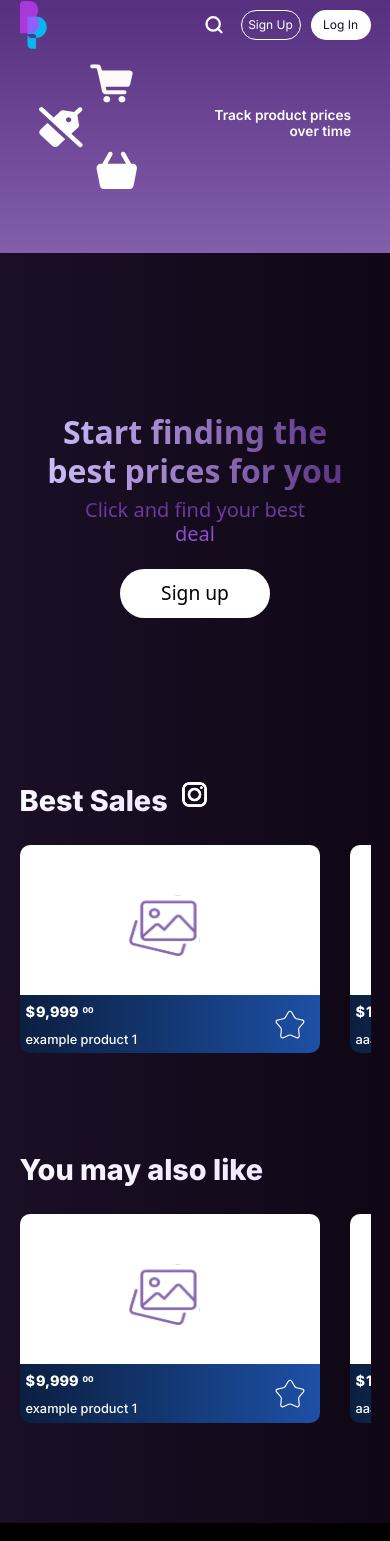
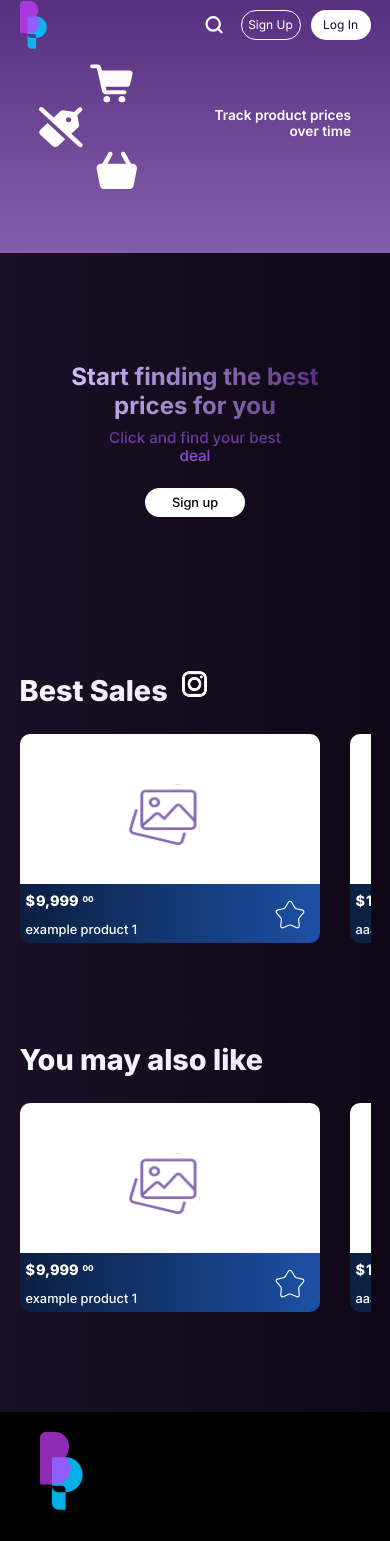
Before and after one commit to workdayr/Web_repo, a Vue app in the folder frontend/: page / in a window 390 px wide. Shown: the top 1541 px of the page. Built offline with nearby package versions, Linux system fonts and the light colour scheme.

Commit message:
fix: resolve logo CSS conflict and FindBestPrices responsiveness

```diff
--- a/frontend/src/assets/styles/Dashboard/SidemenuComponent.css
+++ b/frontend/src/assets/styles/Dashboard/SidemenuComponent.css
@@ -41,15 +41,7 @@
 
 }
 
-.sideMenu__title{
-    font-size:20px;
-    font-weight: 700;
-    color: #1B0F26;
-}
-.bprcs-logo{
-    width: 30px;
-    height: 35px;
-}
+
 @media (max-width: 768px) {
     .sideMenu__container {
         position:fixed;
--- a/frontend/src/assets/styles/FindBestPrices.css
+++ b/frontend/src/assets/styles/Homepage/FindBestPrices.css
@@ -1,9 +1,8 @@
 .cta-container {
-  margin-top: 100px;
+  margin: 100px 0;
   color: white;
-  padding: 60px 20px;
-  margin-bottom: 100px;
-
+  padding: 60px;
+  font-family: 'Inter';
 }
 
 .cta-container__welcomeText {
@@ -67,3 +66,54 @@
   color: white;
   opacity: 0.9;
 }
+
+
+@media (max-width: 688px) {
+  .cta-button {
+    font-size: 1rem;
+    width: 130px;
+    padding: 7px 15px;
+  }
+  .cta-container__welcomeText {
+    font-size: 1.8rem;
+  }
+  .welcomeText__description {
+    font-size: 1.15rem;
+
+  }
+}
+
+@media (max-width: 500px) {
+  .cta-container {
+    margin: 60px 0;
+    padding: 50px;
+  }
+  .cta-button {
+    font-size: 0.8rem;
+    width: 100px;
+    padding: 5px 10px;
+  }
+  .cta-container__welcomeText {
+    font-size: 1.5rem;
+  }
+  .welcomeText__description {
+    font-size: 0.95rem;
+  }
+}
+@media (max-width: 320px) {
+  .cta-container {
+    margin: 50px 0;
+    padding: 40px;
+  }
+  .cta-button {
+    font-size: 0.7rem;
+    width: 90px;
+    padding: 5px 10px;
+  }
+  .cta-container__welcomeText {
+    font-size: 1.2rem;
+  }
+  .welcomeText__description {
+    font-size: 0.8rem;
+  }
+}
--- a/frontend/src/assets/styles/Layout/FooterComponent.css
+++ b/frontend/src/assets/styles/Layout/FooterComponent.css
@@ -13,6 +13,10 @@ footer {
 	color: #fff;
 	font-weight: 250;
 	font-size: 0.9rem;
+}
+
+.footer-logo {
+	height: 100px;
 }
 
 .footer-header{
@@ -90,7 +94,9 @@ footer {
 		grid-template-rows: repeat(3, 1fr);
 		font-size: clamp(10px, 1.3vw, 18px);
 	}
-
+	.footer-logo {
+		height: 70%;
+	}
 	.footer-header{
 		font-size: clamp(12px, 1.5vw, 22px);
 	}
--- a/frontend/src/components/Homepage/FindBestPrices.vue
+++ b/frontend/src/components/Homepage/FindBestPrices.vue
@@ -34,6 +34,6 @@ export default {
 </script>
 
 <style scoped>
-@import "@/assets/styles/FindBestPrices.css";
+@import "@/assets/styles/Homepage/FindBestPrices.css";
 
 </style>
--- a/frontend/src/components/Homepage/OpinionsComponent.vue
+++ b/frontend/src/components/Homepage/OpinionsComponent.vue
@@ -65,5 +65,5 @@ export default {
 </script>
 
 <style scoped>
-@import "@/assets/styles/OpinionsComponent.css";
+@import "@/assets/styles/Homepage/OpinionsComponent.css";
 </style>
--- a/frontend/src/components/Layout/FooterComponent.vue
+++ b/frontend/src/components/Layout/FooterComponent.vue
@@ -1,7 +1,7 @@
 <template>
 	<footer>
 		<div class="footer-content">
-			<LogoComponent />
+			<LogoComponent class="footer-logo"/>
 			<div class="footer-navigation">
 				<span class="footer-header">Navigate</span>
 				<ul>
```
Also changed, not shown: frontend/src/assets/Bprcs_logo.png (added), frontend/src/assets/styles/Homepage/OpinionsComponent.css (renamed from frontend/src/assets/styles/OpinionsComponent.css).
